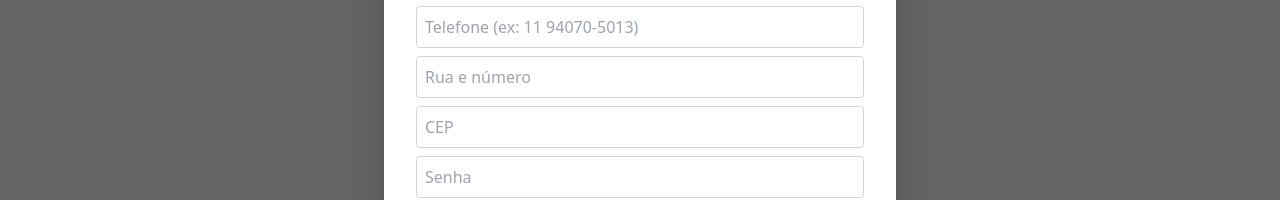
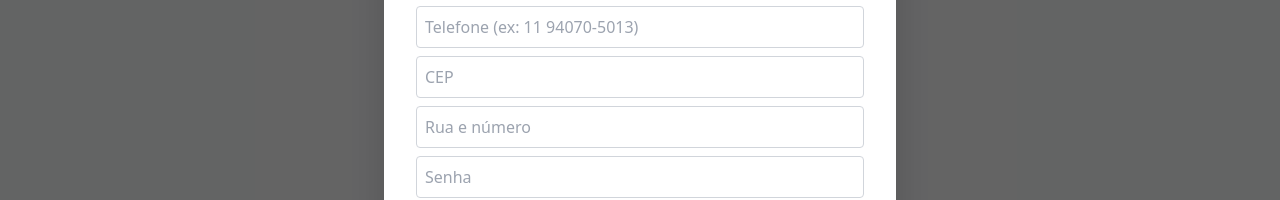
Before and after one commit to Shouked/pizzaria-frontend, a React (Create React App) app: page / in a window 1280 px wide. Both pictures are taken after a click on the button "Criar conta". Shown: the part 326-526 px from the top of the page. Built offline with nearby package versions, Linux system fonts and the light colour scheme; no server answers.

Commit message:
Atualizar o Register.js

```diff
--- a/src/components/Register.js
+++ b/src/components/Register.js
@@ -1,3 +1,4 @@
+// src/components/Register.js
 import React, { useState } from 'react';
 import api from '../services/api';
 import { useParams } from 'react-router-dom';
@@ -9,8 +10,8 @@ const Register = ({ setIsRegisterOpen, setIsLoginOpen, setIsLoggedIn, setUser })
     name: '',
     email: '',
     phone: '',
-    street: '',
-    zip: '',
+    cep: '',
+    address: '',
     password: ''
   });
 
@@ -40,20 +41,21 @@ const Register = ({ setIsRegisterOpen, setIsLoginOpen, setIsLoggedIn, setUser })
         email: form.email,
         phone: form.phone,
         password: form.password,
+        tenantId,
         address: {
-          zip: form.zip,
-          street: form.street
+          zip: form.cep,
+          street: form.address
         }
       };
 
       const res = await api.post(`/auth/${tenantId}/register`, payload);
-
       const { token, user } = res.data;
 
       localStorage.setItem('token', token);
       setUser(user);
       setIsLoggedIn(true);
       setIsRegisterOpen(false);
+      toast.success('Conta criada com sucesso!');
       window.location.href = `/${tenantId}`;
     } catch (error) {
       console.error('Erro no cadastro:', error);
@@ -93,19 +95,19 @@ const Register = ({ setIsRegisterOpen, setIsLoginOpen, setIsLoggedIn, setUser })
       />
 
       <input
-        name="street"
+        name="cep"
         type="text"
-        placeholder="Rua e número"
-        value={form.street}
+        placeholder="CEP"
+        value={form.cep}
         onChange={handleChange}
         className="w-full border border-gray-300 p-2 rounded mb-2"
       />
 
       <input
-        name="zip"
+        name="address"
         type="text"
-        placeholder="CEP"
-        value={form.zip}
+        placeholder="Rua e número"
+        value={form.address}
         onChange={handleChange}
         className="w-full border border-gray-300 p-2 rounded mb-2"
       />
```
